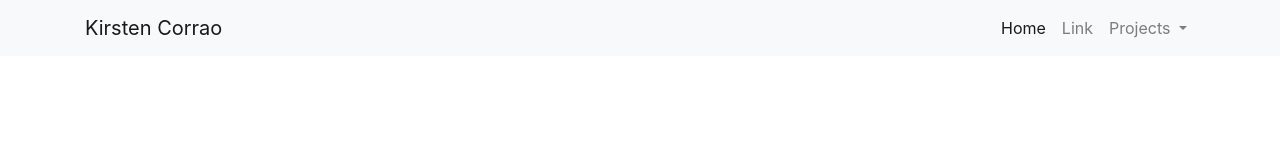
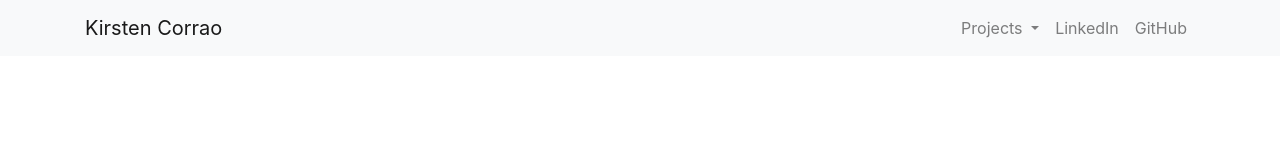
Before and after one commit to kcroo/portfolio, a website: page views/base.html in a window 1280 px wide. Drawn offline with nearby package versions, Linux system fonts and the light colour scheme; files that its build step writes are made by us from their sources.

Commit message:
navigation bar

```diff
--- a/views/base.html
+++ b/views/base.html
@@ -17,15 +17,8 @@
           <span class="navbar-toggler-icon"></span>
         </button>
 
-
         <div class="collapse navbar-collapse" id="navbarSupportedContent">
           <ul class="navbar-nav ml-auto">
-          <li class="nav-item active">
-            <a class="nav-link" href="#">Home <span class="sr-only">(current)</span></a>
-          </li>
-          <li class="nav-item">
-            <a class="nav-link" href="#">Link</a>
-          </li>
             <li class="nav-item dropdown">
               <a class="nav-link dropdown-toggle" href="#" id="navbarDropdown" role="button" data-toggle="dropdown" aria-haspopup="true" aria-expanded="false">
                 Projects
@@ -37,13 +30,13 @@
                 <a class="dropdown-item" href="#">Automation Scripts</a>
               </div>
             </li>
+            <li class="nav-item">
+              <a class="nav-link" href="https://www.linkedin.com/in/kirsten-corrao/" target="_blank">LinkedIn</a>
+            </li>
+            <li class="nav-item">
+              <a class="nav-link" href="https://github.com/kcroo" target="_blank">GitHub</a>
+            </li>
           </ul>
-
-        <!-- <ul class="navbar-nav">
-          <li class="nav-item">
-            <a class="nav-link" href="#">Right</a>
-          </li>
-        </ul> -->
         </div>
       </div>
     </nav>
```
Lines whose indentation alone changed are shown as unchanged.
